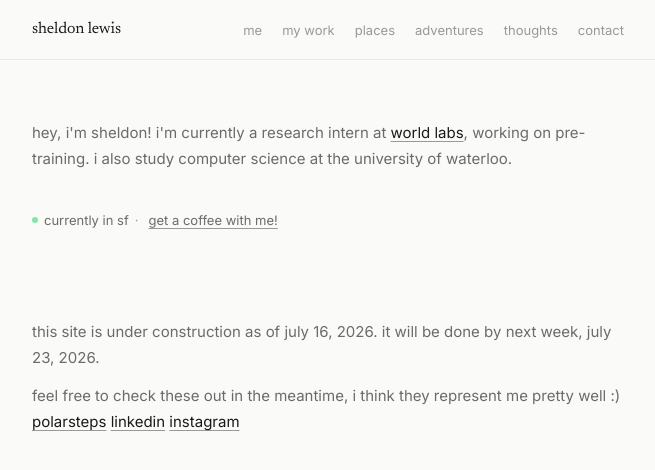
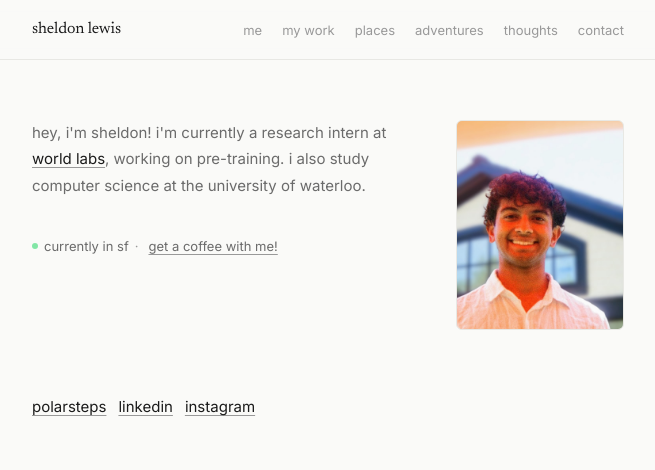
Before and after one commit to sheldonblewis/shelly-site, a Next.js app: page / in a window 1280 px wide. Shown: the top 470 px of the page, without its empty margins (312-967 px from the left). Built offline with nearby package versions, Linux system fonts and the light colour scheme.

Commit message:
Add headshot to homepage

```diff
--- a/pages/index.js
+++ b/pages/index.js
@@ -17,7 +17,8 @@ export default function Home() {
     <>
       <PageMeta />
 
-      <div className="section">
+      <div className="section home-intro">
+        <div className="home-intro-copy">
           <p style={{ marginBottom: '0.75rem' }}>
             hey, i'm sheldon! i'm currently a research intern at{' '}
             <a href="https://www.worldlabs.ai" target="_blank" rel="noopener noreferrer">
@@ -38,19 +39,16 @@ export default function Home() {
           </div>
         </div>
 
-      <div className="section">
-        <p style={{ marginBottom: '0.75rem' }}>
-          this site is under construction as of july 16, 2026. it will be done by next week, july 23, 2026.
-        </p>
-        <p>
-          feel free to check these out in the meantime, i think they represent me pretty well :){' '}
+        <div className="home-headshot">
+          <img src="/headshot.jpg" alt="sheldon lewis" width="1312" height="1312" />
+        </div>
+      </div>
+
+      <nav className="section home-social-links" aria-label="social links">
         <a href="https://polarsteps.com/sheldonlewis" target="_blank" rel="noopener noreferrer">polarsteps</a>
-          {' '}
         <a href="https://linkedin.com/in/sheldonblewis" target="_blank" rel="noopener noreferrer">linkedin</a>
-          {' '}
         <a href="https://instagram.com/_sheldonlewis" target="_blank" rel="noopener noreferrer">instagram</a>
-        </p>
-      </div>
+      </nav>
     </>
   )
 }
--- a/styles/globals.css
+++ b/styles/globals.css
@@ -498,6 +498,40 @@ p {
   margin-left: 0.25rem;
 }
 
+/* home */
+.home-intro {
+  display: grid;
+  grid-template-columns: minmax(0, 1fr) 168px;
+  gap: 2rem;
+  align-items: start;
+}
+
+.home-headshot {
+  aspect-ratio: 4 / 5;
+  overflow: hidden;
+  border: 1px solid var(--color-border);
+  border-radius: 6px;
+  background-color: var(--color-border);
+}
+
+.home-headshot img {
+  width: 100%;
+  height: 100%;
+  object-fit: cover;
+  transform: scale(1.25);
+  transform-origin: 50% 60%;
+}
+
+.home-social-links {
+  display: flex;
+  flex-wrap: wrap;
+  gap: 0.75rem;
+}
+
+.home-social-links a {
+  font-size: 0.938rem;
+}
+
 /* resume */
 .resume-preview {
   position: relative;
@@ -585,4 +619,14 @@ p {
   .nav-link {
     font-size: 0.75rem;
   }
+
+  .home-intro {
+    grid-template-columns: 1fr;
+    gap: 1.5rem;
+  }
+
+  .home-headshot {
+    width: 152px;
+    grid-row: 1;
+  }
 }
```
Also changed, not shown: public/headshot.jpg (added). Lines whose indentation alone changed are shown as unchanged.
